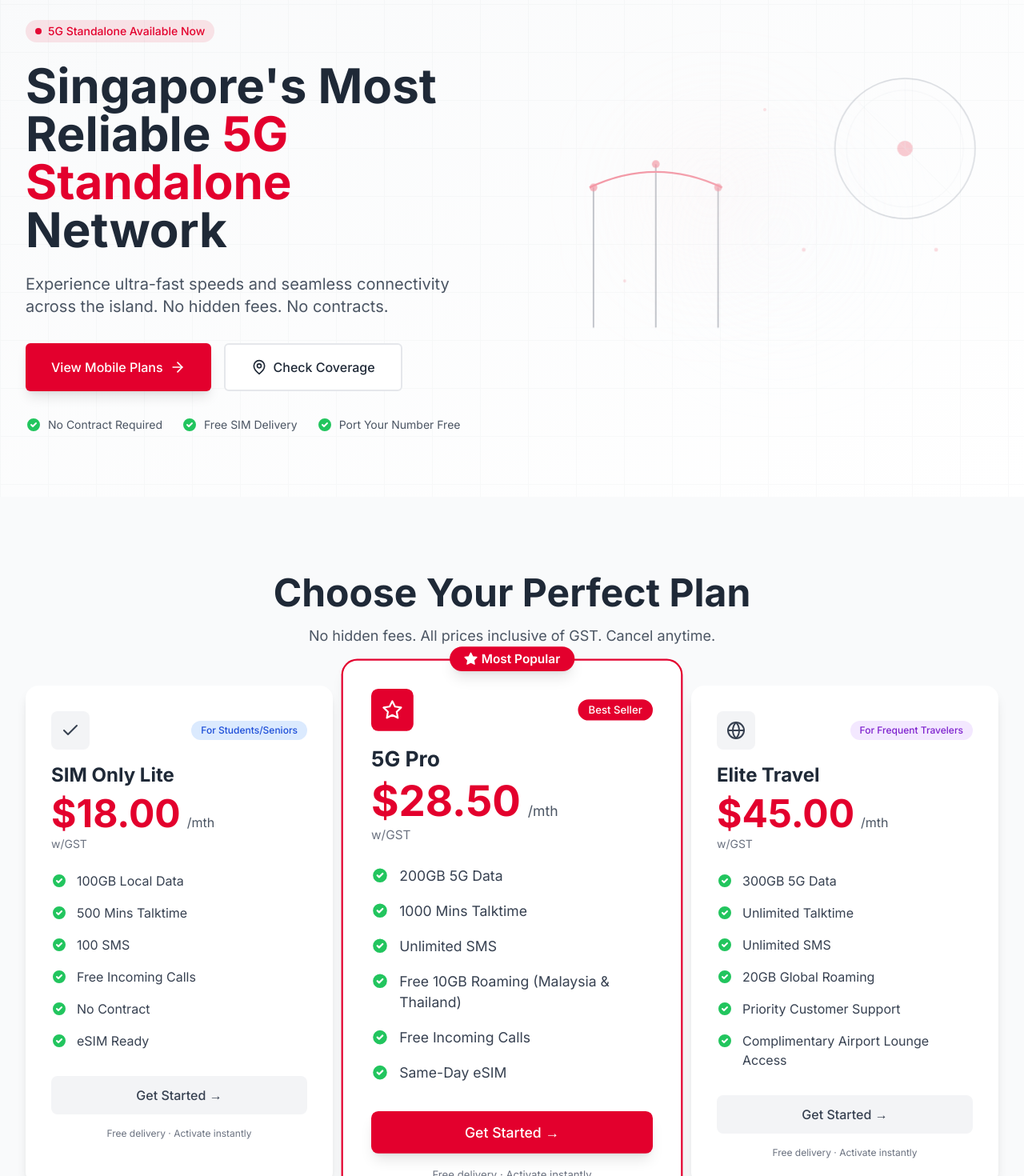
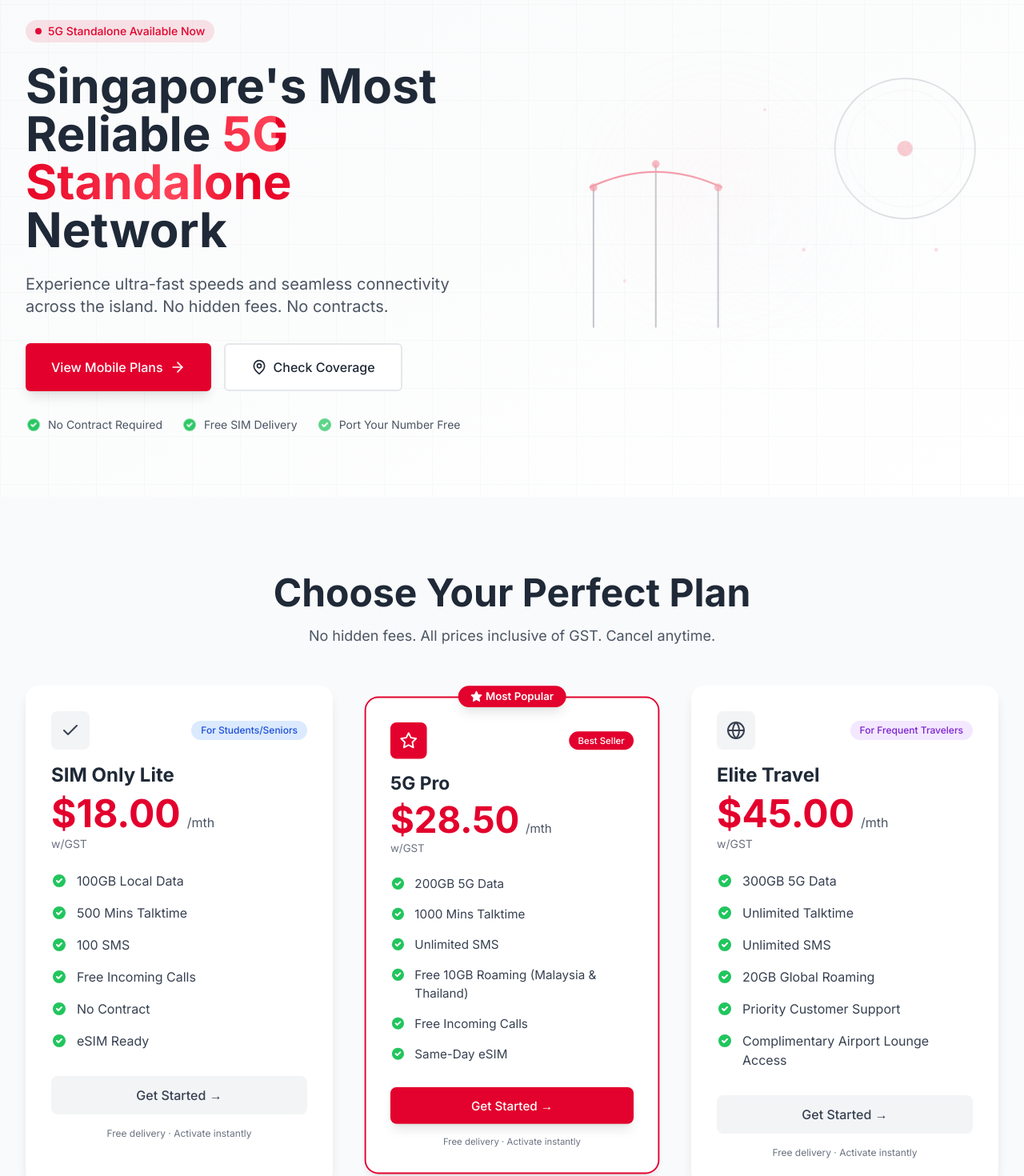
Before and after one commit to hypepsi/infratel.sg, a Next.js app: page / in a window 1280 px wide. Shown: the part 120-1590 px from the top of the page at 80% size. Built offline with nearby package versions, Linux system fonts and the light colour scheme.

Commit message:
Add smooth animations and micro-interactions throughout the site: fade-in, slide-up, hover effects, button gradients, card animations

```diff
--- a/app/globals.css
+++ b/app/globals.css
@@ -10,6 +10,16 @@
   h1, h2, h3, h4, h5, h6 {
     @apply font-bold;
   }
+
+  /* 平滑滚动 */
+  html {
+    scroll-behavior: smooth;
+  }
+
+  /* 优化所有过渡 */
+  * {
+    transition-timing-function: cubic-bezier(0.4, 0, 0.2, 1);
+  }
 }
 
 @layer utilities {
@@ -17,6 +27,93 @@
     text-wrap: balance;
   }
 
+  /* ===== 淡入动画 ===== */
+  @keyframes fade-in {
+    from {
+      opacity: 0;
+    }
+    to {
+      opacity: 1;
+    }
+  }
+
+  .animate-fade-in {
+    animation: fade-in 0.6s ease-out forwards;
+  }
+
+  /* ===== 从下滑入 ===== */
+  @keyframes slide-up {
+    from {
+      opacity: 0;
+      transform: translateY(30px);
+    }
+    to {
+      opacity: 1;
+      transform: translateY(0);
+    }
+  }
+
+  .animate-slide-up {
+    animation: slide-up 0.6s ease-out forwards;
+  }
+
+  /* ===== 从左滑入 ===== */
+  @keyframes slide-in-left {
+    from {
+      opacity: 0;
+      transform: translateX(-30px);
+    }
+    to {
+      opacity: 1;
+      transform: translateX(0);
+    }
+  }
+
+  .animate-slide-in-left {
+    animation: slide-in-left 0.6s ease-out forwards;
+  }
+
+  /* ===== 从右滑入 ===== */
+  @keyframes slide-in-right {
+    from {
+      opacity: 0;
+      transform: translateX(30px);
+    }
+    to {
+      opacity: 1;
+      transform: translateX(0);
+    }
+  }
+
+  .animate-slide-in-right {
+    animation: slide-in-right 0.6s ease-out forwards;
+  }
+
+  /* ===== 缩放进入 ===== */
+  @keyframes scale-in {
+    from {
+      opacity: 0;
+      transform: scale(0.9);
+    }
+    to {
+      opacity: 1;
+      transform: scale(1);
+    }
+  }
+
+  .animate-scale-in {
+    animation: scale-in 0.5s ease-out forwards;
+  }
+
+  /* ===== 延迟动画类 ===== */
+  .delay-100 { animation-delay: 100ms; }
+  .delay-200 { animation-delay: 200ms; }
+  .delay-300 { animation-delay: 300ms; }
+  .delay-400 { animation-delay: 400ms; }
+  .delay-500 { animation-delay: 500ms; }
+  .delay-600 { animation-delay: 600ms; }
+
+  /* ===== 浮动动画 ===== */
   @keyframes float {
     0%, 100% {
       transform: translateY(0px);
@@ -30,6 +127,21 @@
     animation: float 3s ease-in-out infinite;
   }
 
+  /* ===== 轻微浮动 ===== */
+  @keyframes float-gentle {
+    0%, 100% {
+      transform: translateY(0px);
+    }
+    50% {
+      transform: translateY(-10px);
+    }
+  }
+
+  .animate-float-gentle {
+    animation: float-gentle 4s ease-in-out infinite;
+  }
+
+  /* ===== 旋转动画 ===== */
   @keyframes spin-slow {
     from {
       transform: rotate(0deg);
@@ -48,15 +160,6 @@
     }
   }
 
-  @keyframes grid-move {
-    0% {
-      transform: translateY(0);
-    }
-    100% {
-      transform: translateY(50px);
-    }
-  }
-
   .animate-spin-slow {
     animation: spin-slow 15s linear infinite;
   }
@@ -65,6 +168,7 @@
     animation: spin-reverse 10s linear infinite;
   }
 
+  /* ===== 呼吸动画 ===== */
   @keyframes breathe {
     0%, 100% {
       opacity: 1;
@@ -79,4 +183,161 @@
   .animate-breathe {
     animation: breathe 8s ease-in-out infinite;
   }
+
+  /* ===== 光泽扫过效果 ===== */
+  @keyframes shimmer {
+    0% {
+      background-position: -1000px 0;
+    }
+    100% {
+      background-position: 1000px 0;
+    }
+  }
+
+  .shimmer {
+    background: linear-gradient(
+      90deg,
+      rgba(255, 255, 255, 0) 0%,
+      rgba(255, 255, 255, 0.3) 50%,
+      rgba(255, 255, 255, 0) 100%
+    );
+    background-size: 1000px 100%;
+    animation: shimmer 3s infinite;
+  }
+
+  /* ===== 脉冲光环 ===== */
+  @keyframes pulse-ring {
+    0% {
+      transform: scale(0.95);
+      opacity: 1;
+    }
+    50% {
+      transform: scale(1);
+      opacity: 0.7;
+    }
+    100% {
+      transform: scale(0.95);
+      opacity: 1;
+    }
+  }
+
+  .animate-pulse-ring {
+    animation: pulse-ring 2s ease-in-out infinite;
+  }
+
+  /* ===== 悬停效果增强 ===== */
+  .hover-lift {
+    transition: all 0.3s cubic-bezier(0.4, 0, 0.2, 1);
+  }
+
+  .hover-lift:hover {
+    transform: translateY(-4px);
+    box-shadow: 0 20px 25px -5px rgba(0, 0, 0, 0.1), 0 10px 10px -5px rgba(0, 0, 0, 0.04);
+  }
+
+  /* ===== 按钮悬停光泽 ===== */
+  .btn-gradient-hover {
+    position: relative;
+    overflow: hidden;
+  }
+
+  .btn-gradient-hover::before {
+    content: '';
+    position: absolute;
+    top: 0;
+    left: -100%;
+    width: 100%;
+    height: 100%;
+    background: linear-gradient(
+      90deg,
+      transparent,
+      rgba(255, 255, 255, 0.3),
+      transparent
+    );
+    transition: left 0.5s ease;
+  }
+
+  .btn-gradient-hover:hover::before {
+    left: 100%;
+  }
+
+  /* ===== 卡片悬停效果 ===== */
+  .card-hover {
+    transition: all 0.4s cubic-bezier(0.4, 0, 0.2, 1);
+  }
+
+  .card-hover:hover {
+    transform: translateY(-8px) scale(1.02);
+    box-shadow: 0 25px 50px -12px rgba(0, 0, 0, 0.15);
+  }
+
+  /* ===== 边框动画 ===== */
+  @keyframes border-dance {
+    0%, 100% {
+      border-color: #E60023;
+    }
+    50% {
+      border-color: #FF4458;
+    }
+  }
+
+  .animate-border-dance {
+    animation: border-dance 3s ease-in-out infinite;
+  }
+
+  /* ===== 渐变背景动画 ===== */
+  @keyframes gradient-shift {
+    0%, 100% {
+      background-position: 0% 50%;
+    }
+    50% {
+      background-position: 100% 50%;
+    }
+  }
+
+  .animate-gradient {
+    background-size: 200% 200%;
+    animation: gradient-shift 8s ease infinite;
+  }
+
+  /* ===== 文字闪烁 ===== */
+  @keyframes text-shimmer {
+    0% {
+      background-position: -500px;
+    }
+    100% {
+      background-position: 500px;
+    }
+  }
+
+  .text-shimmer {
+    background: linear-gradient(
+      90deg,
+      #E60023 0%,
+      #FF4458 40%,
+      #E60023 60%,
+      #FF4458 100%
+    );
+    background-size: 500px 100%;
+    -webkit-background-clip: text;
+    background-clip: text;
+    -webkit-text-fill-color: transparent;
+    animation: text-shimmer 3s linear infinite;
+  }
+
+  /* ===== 数字滚动效果 ===== */
+  @keyframes number-roll {
+    from {
+      transform: translateY(100%);
+      opacity: 0;
+    }
+    to {
+      transform: translateY(0);
+      opacity: 1;
+    }
+  }
+
+  .animate-number-roll {
+    animation: number-roll 0.6s ease-out;
+  }
 }
--- a/components/Hero.tsx
+++ b/components/Hero.tsx
@@ -17,33 +17,33 @@ export default function Hero() {
         <div className="grid lg:grid-cols-2 gap-8 lg:gap-12 items-center">
           {/* Left Content */}
           <div className="max-w-2xl">
-            <div className="inline-flex items-center px-3 py-1 rounded-full bg-infratel-red/10 text-infratel-red text-sm font-medium mb-4 sm:mb-6">
+            <div className="inline-flex items-center px-3 py-1 rounded-full bg-infratel-red/10 text-infratel-red text-sm font-medium mb-4 sm:mb-6 animate-slide-up">
               <span className="w-2 h-2 bg-infratel-red rounded-full mr-2 animate-pulse"></span>
               5G Standalone Available Now
             </div>
 
-            <h1 className="text-3xl sm:text-4xl lg:text-5xl xl:text-6xl font-bold text-infratel-gray leading-tight mb-4 sm:mb-6">
+            <h1 className="text-3xl sm:text-4xl lg:text-5xl xl:text-6xl font-bold text-infratel-gray leading-tight mb-4 sm:mb-6 animate-slide-up delay-100">
               Singapore's Most Reliable{' '}
-              <span className="text-infratel-red">5G Standalone</span> Network
+              <span className="text-infratel-red text-shimmer">5G Standalone</span> Network
             </h1>
 
-            <p className="text-base sm:text-lg lg:text-xl text-gray-600 mb-6 sm:mb-8 leading-relaxed">
+            <p className="text-base sm:text-lg lg:text-xl text-gray-600 mb-6 sm:mb-8 leading-relaxed animate-slide-up delay-200">
               Experience ultra-fast speeds and seamless connectivity across the
               island. No hidden fees. No contracts.
             </p>
 
             {/* CTA Buttons */}
-            <div className="flex flex-col sm:flex-row gap-3 sm:gap-4 mb-6 sm:mb-8">
+            <div className="flex flex-col sm:flex-row gap-3 sm:gap-4 mb-6 sm:mb-8 animate-slide-up delay-300">
               <Link
                 href="/plans"
-                className="inline-flex items-center justify-center px-6 sm:px-8 py-3 sm:py-4 bg-infratel-red text-white font-medium rounded-md hover:bg-infratel-red-dark transition-all shadow-lg hover:shadow-xl transform hover:-translate-y-0.5"
+                className="inline-flex items-center justify-center px-6 sm:px-8 py-3 sm:py-4 bg-infratel-red text-white font-medium rounded-md hover:bg-infratel-red-dark transition-all shadow-lg hover:shadow-xl transform hover:-translate-y-1 hover:scale-105 btn-gradient-hover"
               >
                 View Mobile Plans
-                <ArrowRight className="ml-2" size={20} />
+                <ArrowRight className="ml-2 transition-transform group-hover:translate-x-1" size={20} />
               </Link>
               <Link
                 href="/coverage"
-                className="inline-flex items-center justify-center px-6 sm:px-8 py-3 sm:py-4 bg-white text-infratel-gray font-medium rounded-md border-2 border-gray-200 hover:border-infratel-red hover:text-infratel-red transition-all"
+                className="inline-flex items-center justify-center px-6 sm:px-8 py-3 sm:py-4 bg-white text-infratel-gray font-medium rounded-md border-2 border-gray-200 hover:border-infratel-red hover:text-infratel-red transition-all transform hover:-translate-y-1"
               >
                 <MapPin className="mr-2" size={20} />
                 Check Coverage
@@ -51,10 +51,10 @@ export default function Hero() {
             </div>
 
             {/* Trust Indicators */}
-            <div className="flex flex-wrap items-center gap-4 sm:gap-6 text-xs sm:text-sm text-gray-600">
-              <div className="flex items-center">
+            <div className="flex flex-wrap items-center gap-4 sm:gap-6 text-xs sm:text-sm text-gray-600 animate-slide-up delay-400">
+              <div className="flex items-center hover:text-green-600 transition-colors duration-300">
                 <svg
-                  className="w-4 h-4 sm:w-5 sm:h-5 text-green-500 mr-2 flex-shrink-0"
+                  className="w-4 h-4 sm:w-5 sm:h-5 text-green-500 mr-2 flex-shrink-0 animate-pulse-ring"
                   fill="currentColor"
                   viewBox="0 0 20 20"
                 >
@@ -66,9 +66,10 @@ export default function Hero() {
                 </svg>
                 <span className="whitespace-nowrap">No Contract Required</span>
               </div>
-              <div className="flex items-center">
+              <div className="flex items-center hover:text-green-600 transition-colors duration-300">
                 <svg
-                  className="w-4 h-4 sm:w-5 sm:h-5 text-green-500 mr-2 flex-shrink-0"
+                  className="w-4 h-4 sm:w-5 sm:h-5 text-green-500 mr-2 flex-shrink-0 animate-pulse-ring"
+                  style={{ animationDelay: '0.5s' }}
                   fill="currentColor"
                   viewBox="0 0 20 20"
                 >
@@ -80,9 +81,10 @@ export default function Hero() {
                 </svg>
                 <span className="whitespace-nowrap">Free SIM Delivery</span>
               </div>
-              <div className="flex items-center">
+              <div className="flex items-center hover:text-green-600 transition-colors duration-300">
                 <svg
-                  className="w-4 h-4 sm:w-5 sm:h-5 text-green-500 mr-2 flex-shrink-0"
+                  className="w-4 h-4 sm:w-5 sm:h-5 text-green-500 mr-2 flex-shrink-0 animate-pulse-ring"
+                  style={{ animationDelay: '1s' }}
                   fill="currentColor"
                   viewBox="0 0 20 20"
                 >
@@ -98,7 +100,7 @@ export default function Hero() {
           </div>
 
           {/* Right Visual - Abstract Singapore Constellation */}
-          <div className="relative h-[300px] sm:h-[400px] lg:h-[500px] pointer-events-none hidden sm:block">
+          <div className="relative h-[300px] sm:h-[400px] lg:h-[500px] pointer-events-none hidden sm:block animate-slide-in-right delay-200">
             <svg className="absolute inset-0 w-full h-full opacity-40" viewBox="0 0 600 500">
               {/* Abstract Marina Bay Sands - Left side, more prominent */}
 
--- a/components/PricingGrid.tsx
+++ b/components/PricingGrid.tsx
@@ -65,7 +65,7 @@ export default function PricingGrid() {
     <section id="plans" className="py-16 sm:py-20 lg:py-24 bg-gray-50">
       <div className="container mx-auto px-4 sm:px-6 lg:px-8">
         {/* Section Header */}
-        <div className="text-center max-w-3xl mx-auto mb-12">
+        <div className="text-center max-w-3xl mx-auto mb-12 animate-slide-up">
           <h2 className="text-3xl sm:text-4xl lg:text-5xl font-bold text-infratel-gray mb-4">
             Choose Your Perfect Plan
           </h2>
@@ -79,11 +79,12 @@ export default function PricingGrid() {
           {plans.map((plan, index) => (
             <div
               key={index}
-              className={`relative bg-white rounded-2xl shadow-lg transition-all duration-300 hover:shadow-2xl ${
+              className={`relative bg-white rounded-2xl shadow-lg transition-all duration-500 card-hover animate-slide-up ${
                 plan.highlighted
-                  ? 'ring-2 ring-infratel-red md:scale-105 lg:scale-110'
-                  : 'md:hover:scale-105'
+                  ? 'ring-2 ring-infratel-red md:scale-105 lg:scale-110 animate-pulse-ring'
+                  : ''
               }`}
+              style={{ animationDelay: `${index * 150}ms` }}
             >
               {/* Best Seller Badge */}
               {plan.highlighted && (
@@ -150,7 +151,7 @@ export default function PricingGrid() {
                 {/* CTA Button */}
                 <Link
                   href={`/signup?plan=${plan.name.toLowerCase().replace(/\s+/g, '-')}`}
-                  className={`block w-full text-center px-6 py-3 rounded-lg font-medium transition-all transform md:hover:scale-105 ${
+                  className={`block w-full text-center px-6 py-3 rounded-lg font-medium transition-all transform hover:scale-105 hover:-translate-y-1 btn-gradient-hover ${
                     plan.highlighted
                       ? 'bg-infratel-red text-white hover:bg-infratel-red-dark shadow-lg hover:shadow-xl'
                       : 'bg-gray-100 text-gray-700 hover:bg-gray-200'
```
Also changed, not shown: app/business/page.tsx (+14 -14 lines).
